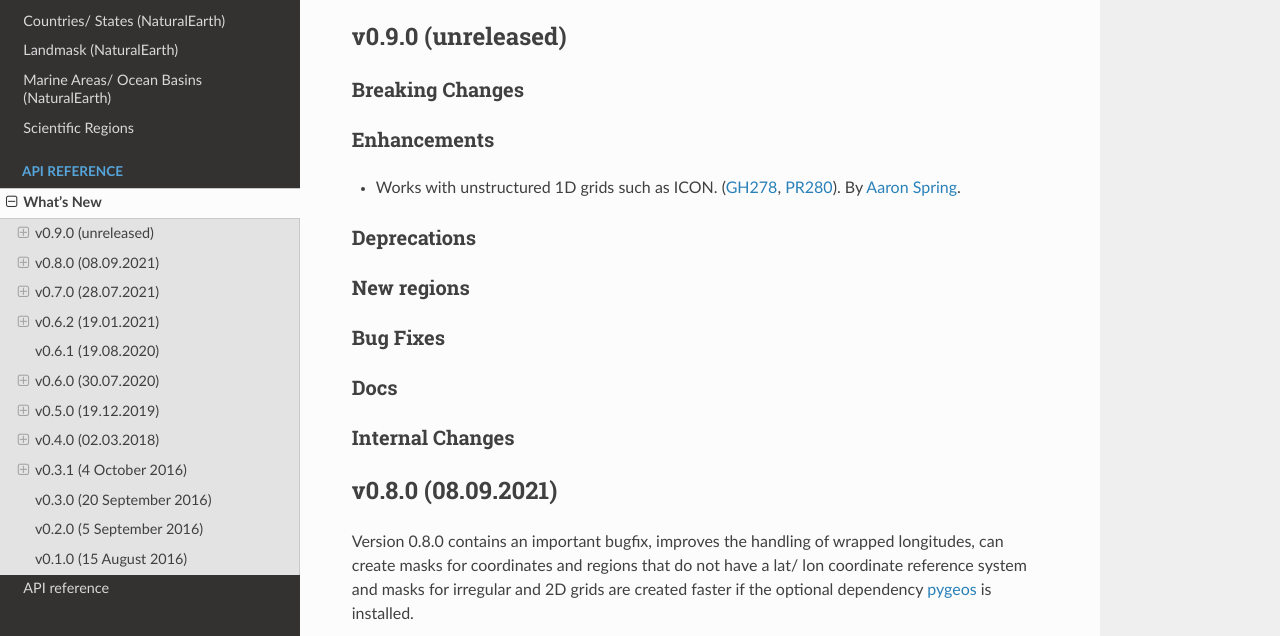
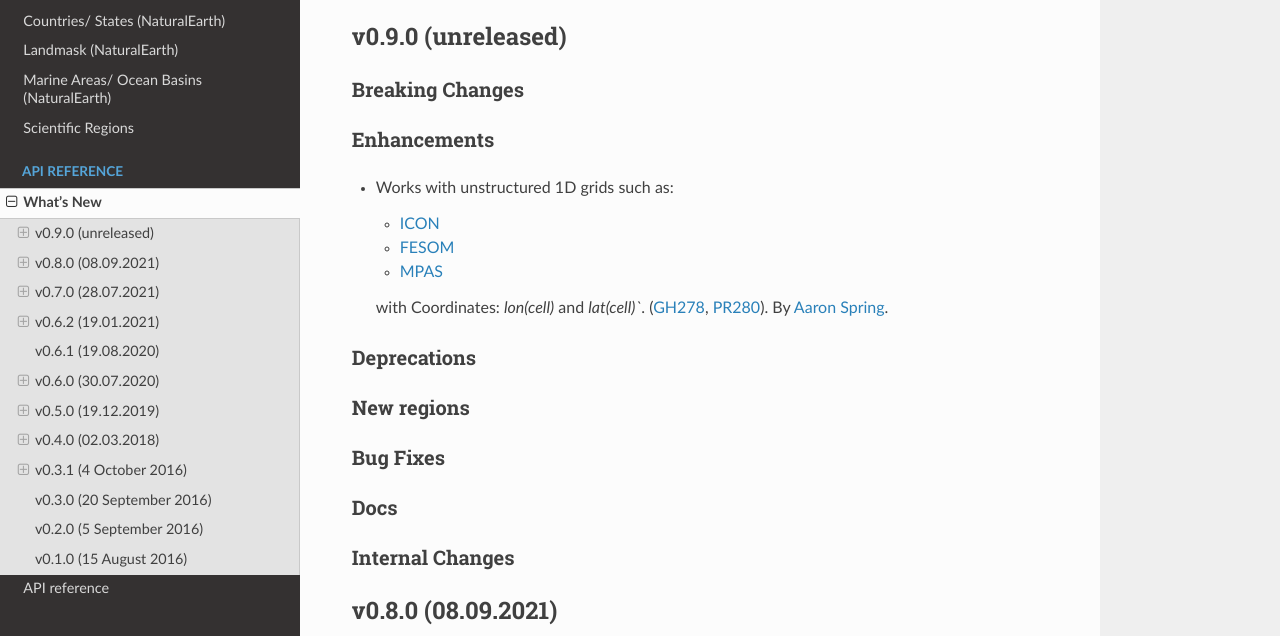
Before and after one commit to regionmask/regionmask, a Sphinx documentation site: the page built from docs/whats_new.rst, in a window 1280 px wide and 900 px high, cut to the strip 264-900 px from the top of the window. Built offline with Sphinx 7.4.7 and the Read the Docs theme 2.0.0, drawn with Linux system fonts in a browser that asks for light colours; pages that are not in the unit, such as notebooks, are missing from menus; the version number could not be read and is left out.

Commit message:
dont need netcdf4 and add context in whats new

```diff
--- a/docs/whats_new.rst
+++ b/docs/whats_new.rst
@@ -18,7 +18,13 @@ Breaking Changes
 
 Enhancements
 ~~~~~~~~~~~~
-- Works with unstructured 1D grids such as ICON. (:issue:`278`, :pull:`280`).
+- Works with unstructured 1D grids such as:
+
+  - `ICON <https://code.mpimet.mpg.de/projects/iconpublic>`_
+  - `FESOM <https://fesom.de/>`_
+  - `MPAS <https://mpas-dev.github.io/>`_
+
+  with Coordinates: `lon(cell)` and `lat(cell)``. (:issue:`278`, :pull:`280`).
   By `Aaron Spring <https://github.com/aaronspring>`_.
 
 Deprecations
```
Also changed, not shown: 3 other files.
